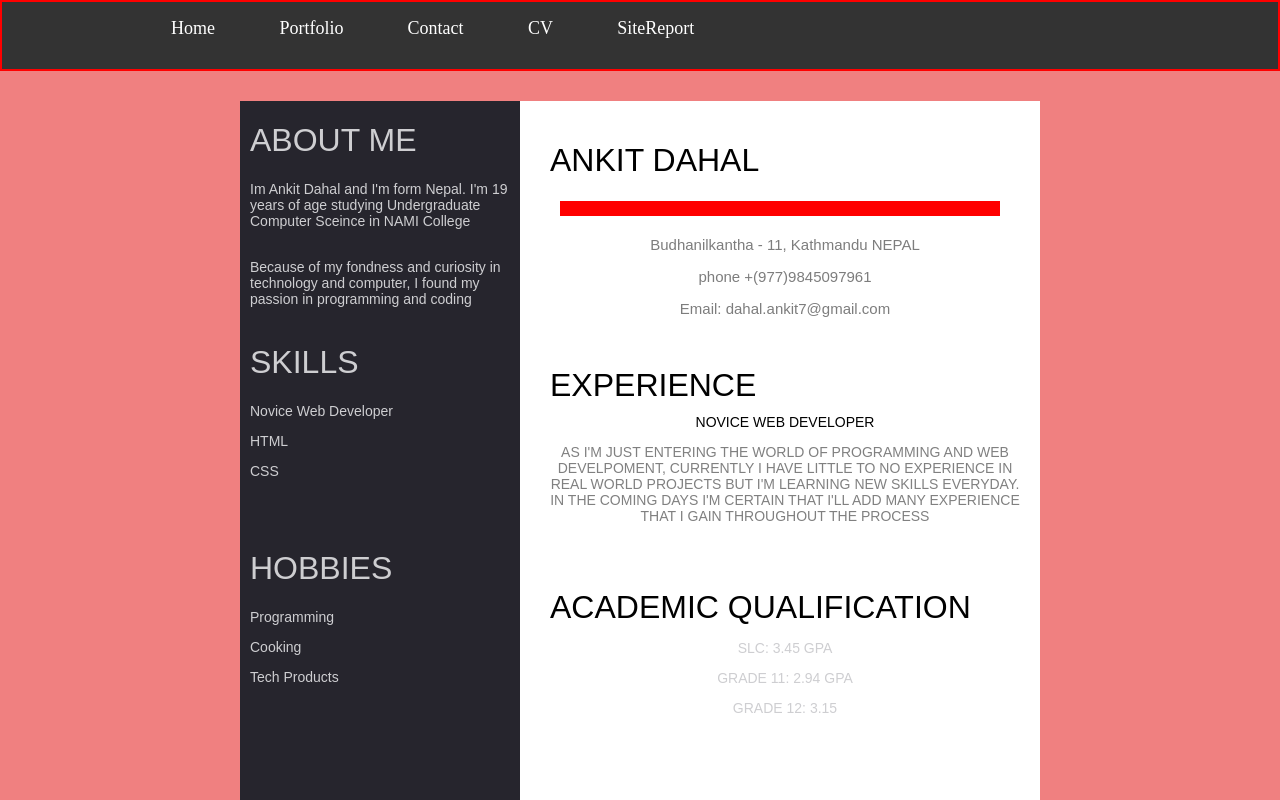
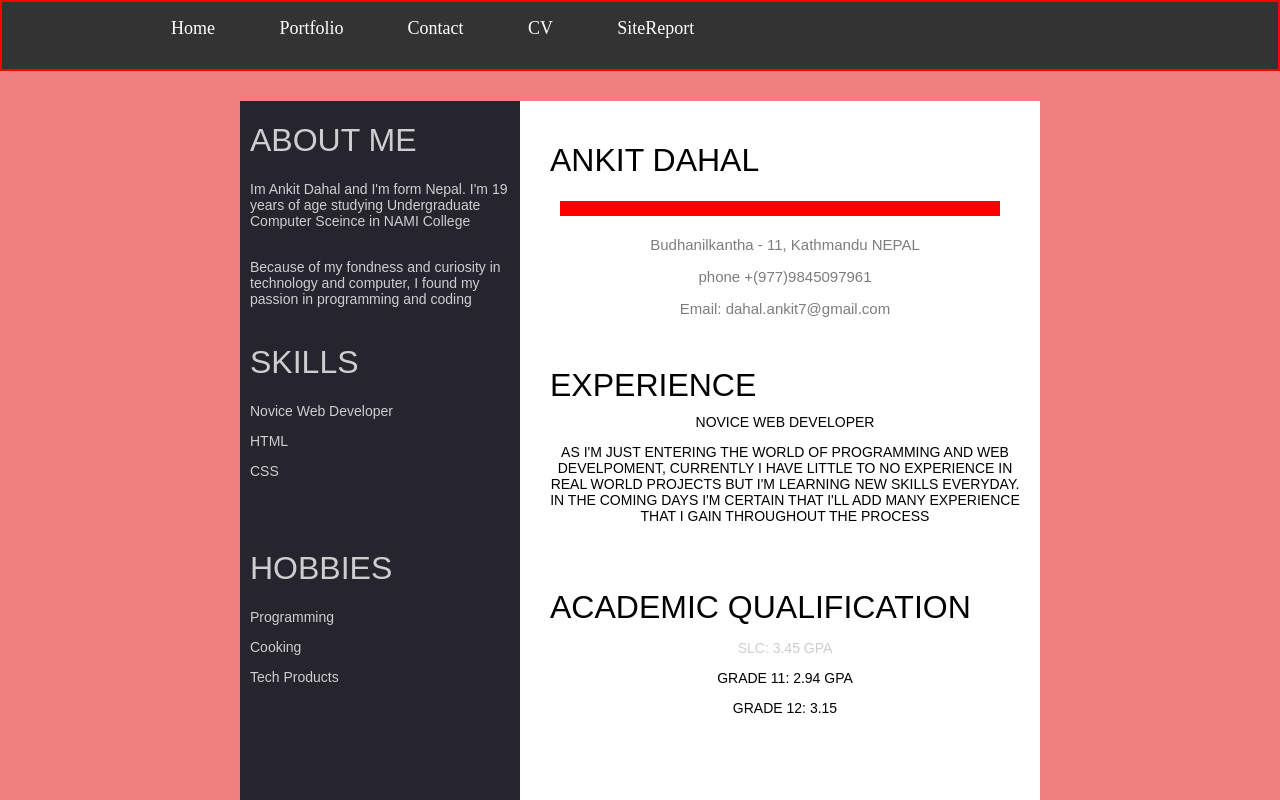
Before and after one commit to nami-ankit/Y4-S1-WebDev-, a plain HTML site: page CV/cv.html in a window 1280 px wide. Shown: the top 800 px of the page. Drawn offline with Linux system fonts and the light colour scheme.

Commit message:
modified some files

```diff
--- a/CV/cv.html
+++ b/CV/cv.html
@@ -46,7 +46,7 @@
 				<div class="main">
 					<h1> Ankit Dahal </h1>
 					<hr class="hr">
-					<div class="clearfix"></div>
+					<div class="clear-fix"></div>
 					<p class="intro-1"> Budhanilkantha - 11, Kathmandu NEPAL</p>
 					<p> phone +(977)9845097961 </p>
 					<p> Email: dahal.ankit7@gmail.com </p>
@@ -73,6 +73,15 @@
 	</div>
 
 
-
 </body>
 </html>
+
+
+
+
+
+<!-- With the help of grids and columns I implemented by watching youtube videos
+https://www.youtube.com/watch?v=OX6QP0TlvYs&ab_channel=ZahidulIslam
+https://www.w3schools.com/cssref/pr_font_weight.asp
+
+I then edited my css with the help of my other course material  -->
--- a/CV/style.css
+++ b/CV/style.css
@@ -140,11 +140,19 @@ p{
 	text-align: center;
 	margin-top: 10px;
 	text-transform: uppercase;
-	color: grey;
+	color: black;
 }
 
 .heading{
 
+}
+
+.para-3{
+	color: black;
+}
+
+.para-4{
+	color: black;
 }
 
 .academic{
@@ -152,5 +160,5 @@ p{
 	text-align: center;
 	margin-top: 10px;
 	text-transform: uppercase;
-	color: grey;
+	color: black;
 }
```
Also changed, not shown: Contact/contact.html (+8 -0 lines), Index/index.html (+15 -0 lines), Index/style.css (+1 -6 lines), Portfolio/portfolio.html (+9 -0 lines), SiteReport/sitereport.html (+7 -0 lines), Portfolio/image1.jpeg (added), Portfolio/studies.jpg (deleted).
